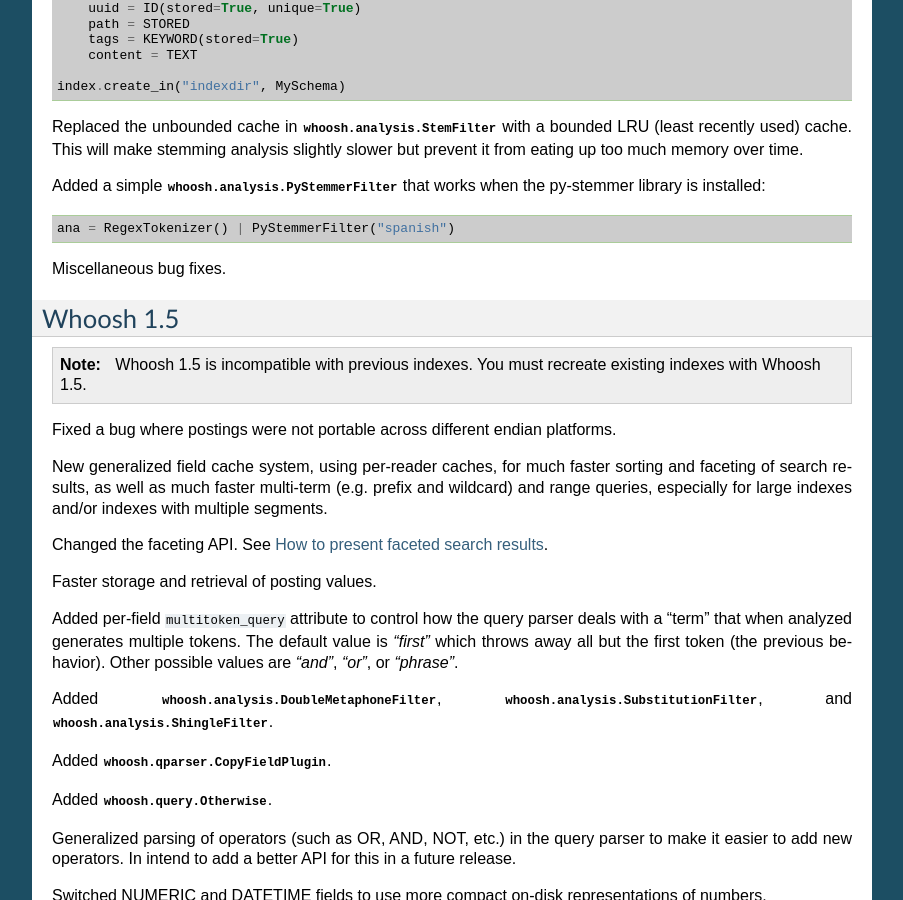
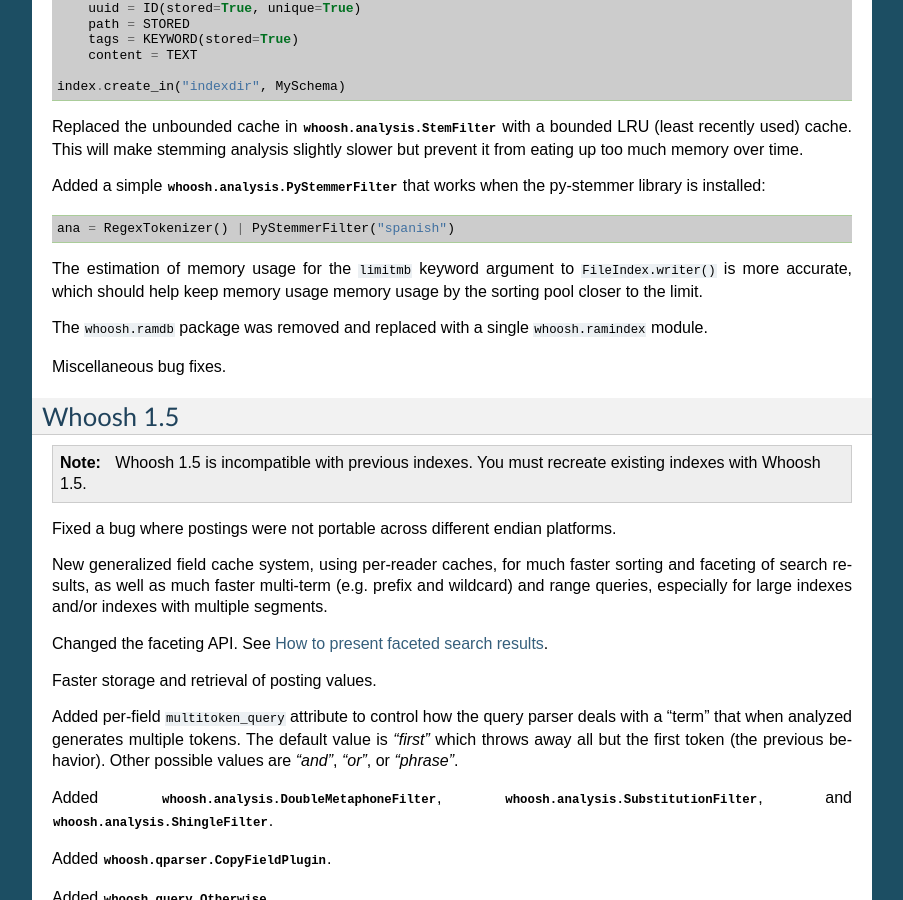
Before and after one commit to dex4er/whoosh, a Sphinx documentation site: the page built from docs/source/releases/1_0.rst, in a window 1280 px wide and 900 px high, scrolled down 824 px. Shown: the whole window, without its empty margins (198-1101 px from the left). Built offline with Sphinx 7.4.7, drawn with Linux system fonts in a browser that asks for light colours.

Commit message:
Added note about removal of ramdb.

```diff
--- a/docs/source/releases/1_0.rst
+++ b/docs/source/releases/1_0.rst
@@ -60,6 +60,13 @@ Added a simple :class:`whoosh.analysis.PyStemmerFilter` that works when the
 py-stemmer library is installed::
 
     ana = RegexTokenizer() | PyStemmerFilter("spanish")
+
+The estimation of memory usage for the ``limitmb`` keyword argument to
+``FileIndex.writer()`` is more accurate, which should help keep memory usage
+memory usage by the sorting pool closer to the limit.
+
+The ``whoosh.ramdb`` package was removed and replaced with a single
+``whoosh.ramindex`` module.
 
 Miscellaneous bug fixes.
 
```
